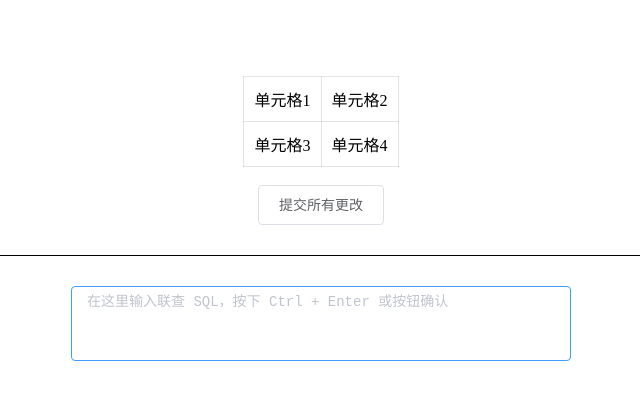
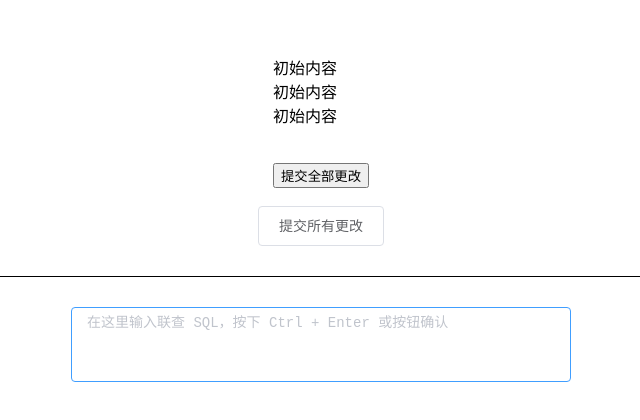
Before and after one commit to Huaguang-XinZhe/JointQueryUpdater, a Vue app: page / in a window 1280 px wide. Shown: the part 160-580 px from the top of the page, without its empty margins (319-959 px from the left). Built offline with nearby package versions, Linux system fonts and the light colour scheme.

Commit message:
refactor: ♻️ 创建专门的测试文件夹，实现 span 编辑相关的交互测试

```diff
--- a/src/App.vue
+++ b/src/App.vue
@@ -2,7 +2,8 @@
   <div id="app">
     <!--    <TableComponent />-->
     <!--    <TableComponent2 />-->
-    <TableComponent3 />
+    <!--    <TableComponent3 />-->
+    <TestShiftEnter />
     <br />
     <el-button>提交所有更改</el-button>
     <hr />
@@ -11,10 +12,11 @@
 </template>
 
 <script>
-import TableComponent from "@/components/TableComponent.vue";
+import TableComponent from "@/test/TableComponent.vue";
 import InputComponent from "@/components/InputComponent.vue";
-import TableComponent2 from "@/components/TableComponent2.vue";
+import TableComponent2 from "@/test/TableComponent2.vue";
 import TableComponent3 from "@/components/TableComponent3.vue";
+import TestShiftEnter from "@/test/TestChanges.vue";
 
 export default {
   name: "App",
@@ -23,6 +25,7 @@ export default {
     TableComponent,
     TableComponent2,
     TableComponent3,
+    TestShiftEnter,
   },
 };
 </script>
--- a/src/components/TableComponent3.vue
+++ b/src/components/TableComponent3.vue
@@ -1,3 +1,21 @@
+<template>
+  <table>
+    <tr v-for="(row, rowIndex) in tableData" :key="rowIndex">
+      <td v-for="(cell, columnName) in row" :key="columnName">
+        <span
+          :data-row="rowIndex"
+          :data-cell="columnName"
+          @click="focusCell(rowIndex, columnName)"
+          @blur="cancelFocus"
+          @keydown="handleKeydown"
+        >
+          {{ cell }}
+        </span>
+      </td>
+    </tr>
+  </table>
+</template>
+
 <script>
 export default {
   name: "TableComponent3",
@@ -5,54 +23,74 @@ export default {
     return {
       tableData: [
         // 假设数据
-        ["单元格1", "单元格2"],
-        ["单元格3", "单元格4"],
+        { id: 1, name: "Alice", age: 30 },
+        { id: 2, name: "Bob", age: 25 },
+        { id: 3, name: "Bob2", age: 29 },
+        { id: 4, name: "Bob3", age: 23 },
+        { id: 5, name: "Bob4", age: 21 },
       ],
-      editingCell: null, // 当前正在编辑的单元格，一旦被设置，就会触发重新渲染
+      // editingCell: null, // 当前正在编辑的单元格，一旦被设置，就会触发重新渲染
       isKeydownEventProcessing: false, // 标记键盘事件是否正在处理中
+      currentRowIndex: -1,
+      currentColumnName: "",
     };
   },
+  computed: {
+    currentCellIndex() {
+      // 根据当前正在编辑的单元格的列名，获取它的索引
+      return this.getDataObjKeys().indexOf(this.currentColumnName);
+    },
+  },
   methods: {
-    enableEditing(rowIndex, cellIndex) {
-      this.editingCell = { rowIndex, cellIndex };
-      console.log("当前编辑单元格", this.editingCell);
+    focusCell(rowIndex, columnName) {
+      if (
+        rowIndex === this.currentRowIndex &&
+        columnName === this.currentColumnName
+      ) {
+        console.log("聚焦受阻");
+        return;
+      }
+      console.log("focusCell 执行！", rowIndex, columnName);
+      // 更新当前正在编辑的单元格
+      this.currentRowIndex = rowIndex;
+      this.currentColumnName = columnName;
+
       // 使用 $nextTick 确保 DOM 更新
       this.$nextTick(() => {
         // 用上这个后它会先渲染模板，更新 isEditing，然后再执行下面的代码
         // 这里非用 $nextTick 不可，否则就得点击两次才能实现预期的效果
         const cell = this.$el.querySelector(
-          `[data-row="${rowIndex}"][data-cell="${cellIndex}"]`
+          `[data-row="${rowIndex}"][data-cell="${columnName}"]`
         );
         if (cell) {
-          console.log(cell);
-          console.log("获取焦点");
+          // 三步标准动作，可编辑、聚焦、全选
+          // cell.contenteditable = true;
+          // 给 cell 元素添加 contenteditable 属性，使其可编辑（上面的添加方法不行）
+          cell.setAttribute("contenteditable", "true");
           cell.focus();
           this.selectAll(cell);
+          console.log(cell);
         }
       });
     },
-    disableEditing() {
+    cancelFocus() {
       if (this.isKeydownEventProcessing) {
         // console.log("离焦受阻");
         return; // 如果键盘事件正在处理中，就不做任何事
       }
-      // console.log("离焦，设为 null");
-      this.editingCell = null;
+      console.log("离焦执行");
+      this.currentRowIndex = -1; // 恢复初始值
+      this.currentColumnName = "";
     },
-    isEditing(rowIndex, cellIndex) {
-      // 这个方法是关键！！！传入的两个索引是每个单元格的坐标，而 editingCell 中的索引是当前正在编辑的坐标。
-      console.log("isEditing 执行！当前的 editingCell 是", this.editingCell);
-      return (
-        this.editingCell &&
-        this.editingCell.rowIndex === rowIndex &&
-        this.editingCell.cellIndex === cellIndex
-      );
-    },
-    updateData(event, rowIndex, cellIndex) {
-      this.tableData[rowIndex][cellIndex] = event.target.innerText; // 最新的值
-    },
+    // updateData(event, append) { // 不加 @input 事件就能实现功能，离焦时还能保留数据！！！
+    //   console.log("updateData 执行！", event.target, append);
+    //   // 更改 tableData 里的数据
+    //   let rowObj = this.tableData[this.currentRowIndex];
+    //   // 设值
+    //   rowObj[this.currentColumnName] = event.target.innerText + append;
+    // },
     handleKeydown(event) {
-      // console.log(event);
+      console.log("handleKeydown 执行！", event.target);
       // 检测按键是否是导航键
       const navigationKeys = [
         "Tab",
@@ -63,7 +101,6 @@ export default {
         "ArrowDown",
       ];
       const key = event.key;
-      console.log("handleKeydown 执行！", key);
       if (!navigationKeys.includes(key)) return;
       console.log(key + "键被按下");
 
@@ -76,16 +113,19 @@ export default {
         event.preventDefault();
       }
 
-      if (!this.editingCell) return; // 如果为 null 就返回
-      let { rowIndex, cellIndex } = this.editingCell;
+      // 检测是否同时按下了 Shift 和 Enter
+      if (key === "Enter" && event.shiftKey) {
+        // 默认的 Enter 行为是换行
+        console.log("执行换行操作");
+        // 插入换行
+        document.execCommand("insertHTML", false, "<br><br>");
+        return; // 阻止后续逻辑
+      }
 
-      // 检测是否同时按下了 Shift 和 Enter
-      // if (key === "Enter" && event.shiftKey) {
-      //   // 默认的 Enter 行为是换行
-      //   console.log("执行换行操作");
-      //   this.tableData[rowIndex][celIndex] = event.target.innerText + "\n";
-      //   return; // 阻止后续逻辑
-      // }
+      // 获取当前单元格的坐标
+      let rowIndex = this.currentRowIndex;
+      let cellIndex = this.currentCellIndex;
+      console.log("当前单元格坐标：", rowIndex, cellIndex);
 
       // 根据按下的键更新坐标
       switch (key) {
@@ -95,12 +135,12 @@ export default {
         case "Enter":
           rowIndex += 1;
           break;
-        case "ArrowRight":
-          cellIndex += 1;
-          break;
-        case "ArrowLeft":
-          cellIndex -= 1;
-          break;
+        // case "ArrowRight":
+        //   cellIndex += 1;
+        //   break;
+        // case "ArrowLeft":
+        //   cellIndex -= 1;
+        //   break;
         case "ArrowUp":
           rowIndex -= 1;
           break;
@@ -108,55 +148,22 @@ export default {
           rowIndex += 1;
           break;
       }
+      console.log("新单元格坐标：", rowIndex, cellIndex);
+
+      let columnName = this.getDataObjKeys()[cellIndex];
+      this.focusCell(rowIndex, columnName);
 
       // 清除标志
       this.$nextTick(() => {
         this.isKeydownEventProcessing = false;
       });
-
-      // 如果新坐标在表格范围内，则启用编辑
-      if (
-        rowIndex >= 0 &&
-        rowIndex < this.tableData.length &&
-        cellIndex >= 0 &&
-        cellIndex < this.tableData[rowIndex].length
-      ) {
-        console.log("启用编辑（来自handleKeyDown）");
-        this.enableEditing(rowIndex, cellIndex);
-      }
     },
-    selectAll(element) {
-      console.log("全选执行");
-      // 创建范围并全选文本
-      const selection = window.getSelection();
-      const range = document.createRange();
-      range.selectNodeContents(element);
-      selection.removeAllRanges();
-      selection.addRange(range);
+    getDataObjKeys() {
+      return Object.keys(this.tableData[0]);
     },
   },
 };
 </script>
-
-<template>
-  <table>
-    <tr v-for="(row, rowIndex) in tableData" :key="rowIndex">
-      <td v-for="(cell, cellIndex) in row" :key="cellIndex">
-        <span
-          :data-row="rowIndex"
-          :data-cell="cellIndex"
-          :contenteditable="isEditing(rowIndex, cellIndex)"
-          @click="enableEditing(rowIndex, cellIndex)"
-          @blur="disableEditing(rowIndex, cellIndex)"
-          @input="updateData($event, rowIndex, cellIndex)"
-          @keydown="handleKeydown($event)"
-        >
-          {{ cell }}
-        </span>
-      </td>
-    </tr>
-  </table>
-</template>
 
 <style scoped>
 table {
--- /dev/null
+++ b/src/test/TestChanges.vue
@@ -0,0 +1,142 @@
+<template>
+  <div>
+    <!--    v-model 不能绑定在 contenteditable 元素上-->
+    <!--    <div contenteditable="true" v-model="editableContent">-->
+    <!--      {{ editableContent }}-->
+    <!--    </div>-->
+    <!--    <span-->
+    <!--      @blur="handleBlur"-->
+    <!--      @click="handleClick"-->
+    <!--      @keydown.enter.prevent="handleEnter"-->
+    <!--    >-->
+    <!--      初始内容 </span-->
+    <!--    ><br />-->
+    <span @blur="handleBlur" @click="handleClick"> 初始内容 </span><br />
+    <span @blur="handleBlur" @click="handleClick">初始内容 </span><br />
+    <span @blur="handleBlur" @click="handleClick"> 初始内容 </span><br />
+    <!--    <div contenteditable="true">-->
+    <!--      {{ editableContent }}-->
+    <!--    </div>-->
+    <br />
+    <br />
+    <button @click="commitAllChanges">提交全部更改</button>
+    <!--    <input type="text" v-model="editableContent" />-->
+  </div>
+</template>
+
+<script>
+import { selectAll, visualizeSpaces } from "@/utils";
+
+export default {
+  name: "TestShiftEnter",
+  data() {
+    return {
+      // editableContent: "初始内容",
+      // 存储变更的对象
+      // changedObj: {
+      //   // 变更之前的值
+      //   changeBefore: "初始内容",
+      //   // 变更之后的值
+      //   changeAfter: ""
+      // },
+      // 把上面的对象改为一个列表
+      changedList: [],
+    };
+  },
+  methods: {
+    // updateContent(event) {
+    //   console.log("updateContent 执行！", event.target.textContent);
+    //   // this.editableContent = event.target.innerHTML;
+    //   this.editableContent = event.target.textContent;
+    // },
+    // handleEnter(event) {
+    //   console.log("按下回车键！");
+    //   // 在文末插入一个 br
+    //   // 好奇怪呀，我在文末执行插入一个 br 的命令，为什么不能真正实现换行呢？
+    //   // 它会插入一个 br，然后再按就不会插入了，光标一直在文末
+    //   document.execCommand("insertHTML", false, "<br>");
+    // },
+    handleBlur(event) {
+      console.log("离焦！", event.target);
+      // 移除 contenteditable 属性，使其不可编辑
+      event.target.removeAttribute("contenteditable");
+
+      // 去除 span 元素内，最后一个 br 标签
+      event.target.innerHTML = event.target.innerHTML.replace(/(<br>)+$/, "");
+
+      // let currentContent = event.target.textContent; // 点击后离开，不修改，竟然会在源文本两边加上空格！！！
+      let currentContent = event.target.innerText; // 得用它，它会保留文本中换行符，而 textContent 会忽略换行符
+      // 去除文末可能带有的 br 标签
+      // let currentContent = innerText.replace(/\n$/, ""); // 加了这行代码(直接用 trim 去除也可以)，换行后改回原值就校验成功了，但仍会保留 br 标签
+      // 也不能用 textContent。如果在文本之间回车的话，它会忽视这个回车。
+      // let currentContent = event.target.textContent.trim(); // 去掉两边的空格
+      // todo: 还是有问题，在换行文本上更改后，即使和原始数据一致，也会在下边多一换行符
+      // 原因：第一次回车的时候会在当前文本的后边加上两个 br，之后的输入就放入这两个 br 之间，然后再回车的话，就只加一个 br，这样就会导致最后总是多出一个 br。
+      // 不是第一次回车就会导致这个问题，而是在文末第一次回车才会，如果在文中间回车，就不会。
+      // console.log("currentContent:", currentContent);
+      console.log("currentContent：", visualizeSpaces(currentContent));
+      if (currentContent === "初始内容") {
+        console.log("内容未变更！");
+        event.target.removeAttribute("contentChanged");
+      } else {
+        // 给元素设置 changed 类，以便在 CSS 中设置样式
+        event.target.setAttribute("contentChanged", "true");
+
+        // // 将变更对象加入列表
+        // this.changedList.add({ // 数组不能用 add 方法，得用 push
+        //   changeBefore: "初始内容",
+        //   changeAfter: currentContent,
+        // });
+        // 下面这段逻辑要放提交全部更改按钮里
+        // this.changedList.push({
+        //   changeBefore: "初始内容",
+        //   changeAfter: currentContent,
+        // });
+      }
+    },
+    handleClick(event) {
+      if (event.target.hasAttribute("contenteditable")) {
+        console.log("已经在编辑了，不要再触发了！");
+        return;
+      }
+      console.log("点击！", event.target);
+      // 给元素添加 contenteditable 属性，使其可编辑
+      event.target.setAttribute("contenteditable", "true");
+      // 聚焦
+      event.target.focus();
+      // 全选
+      selectAll(event.target);
+    },
+    commitAllChanges() {
+      // 找出所有变更过的元素
+      let changedElements = this.$el.querySelectorAll(
+        '[contentChanged="true"]'
+      );
+      // 加入列表
+      changedElements.forEach((element) => {
+        this.changedList.push({
+          changeBefore: "初始内容",
+          changeAfter: element.textContent,
+        });
+      });
+      console.log("提交全部更改！", this.changedList);
+      // 发给服务器
+      // ...
+      // 清空列表
+      this.changedList = [];
+    },
+  },
+  mounted() {
+    // console.log(visualizeSpaces("这是    一个测试。"));
+  },
+};
+</script>
+
+<style scoped>
+span:focus {
+  outline: none;
+}
+span[contentChanged="true"] {
+  background-color: skyblue;
+}
+</style>
--- /dev/null
+++ b/src/utils.js
@@ -0,0 +1,16 @@
+// 选中所有文本
+export function selectAll(element) {
+  console.log("全选执行");
+  // 创建范围并全选文本
+  const selection = window.getSelection();
+  const range = document.createRange();
+  range.selectNodeContents(element);
+  selection.removeAllRanges();
+  selection.addRange(range);
+}
+
+// 可视化空格
+// todo: 学习用法，再可视化换行符
+export function visualizeSpaces(str) {
+  return str.replace(/ /g, "·").replace(/\t/g, "→");
+}
```
Also changed, not shown: src/test/testText.html (added, +31 -0 lines), src/test/TableComponent.vue (renamed from src/components/TableComponent.vue), src/test/TableComponent2.vue (renamed from src/components/TableComponent2.vue), src/test/testBorder.html (renamed from public/testBorder.html), src/test/testSelect.html (renamed from public/testSelect.html).
